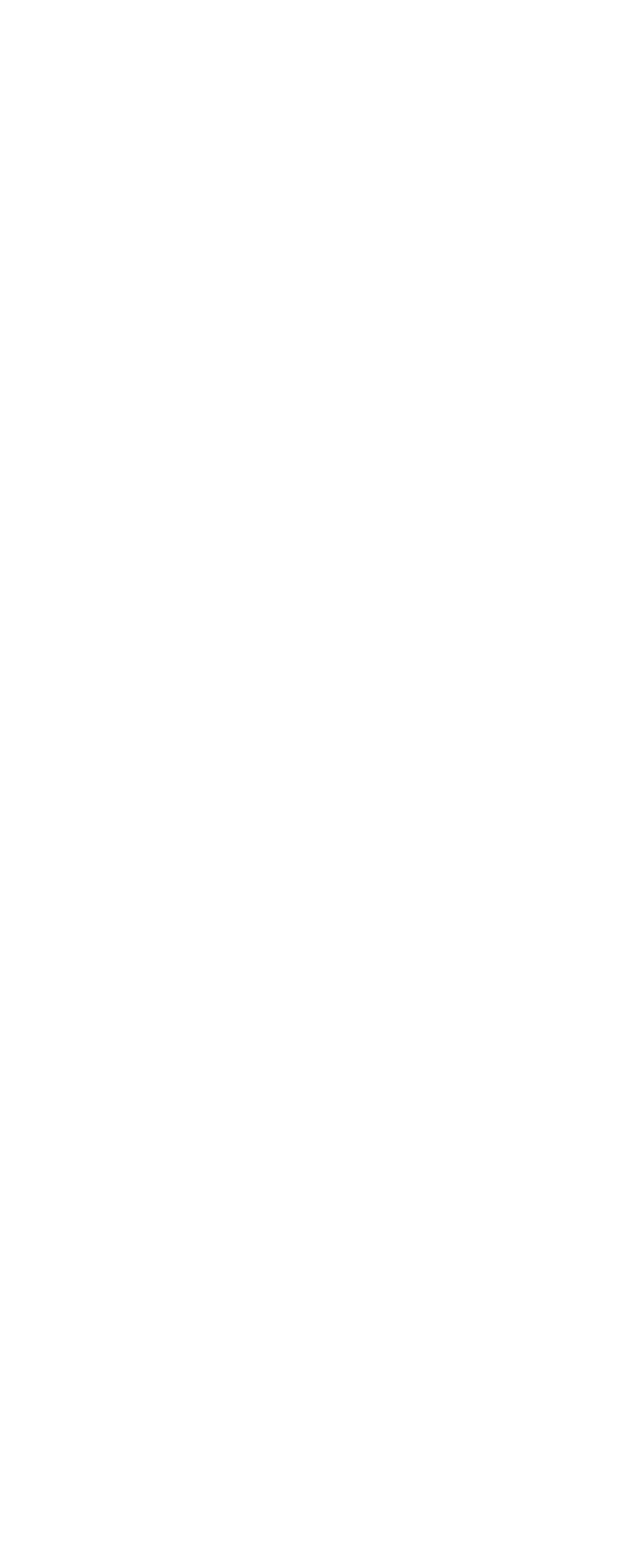
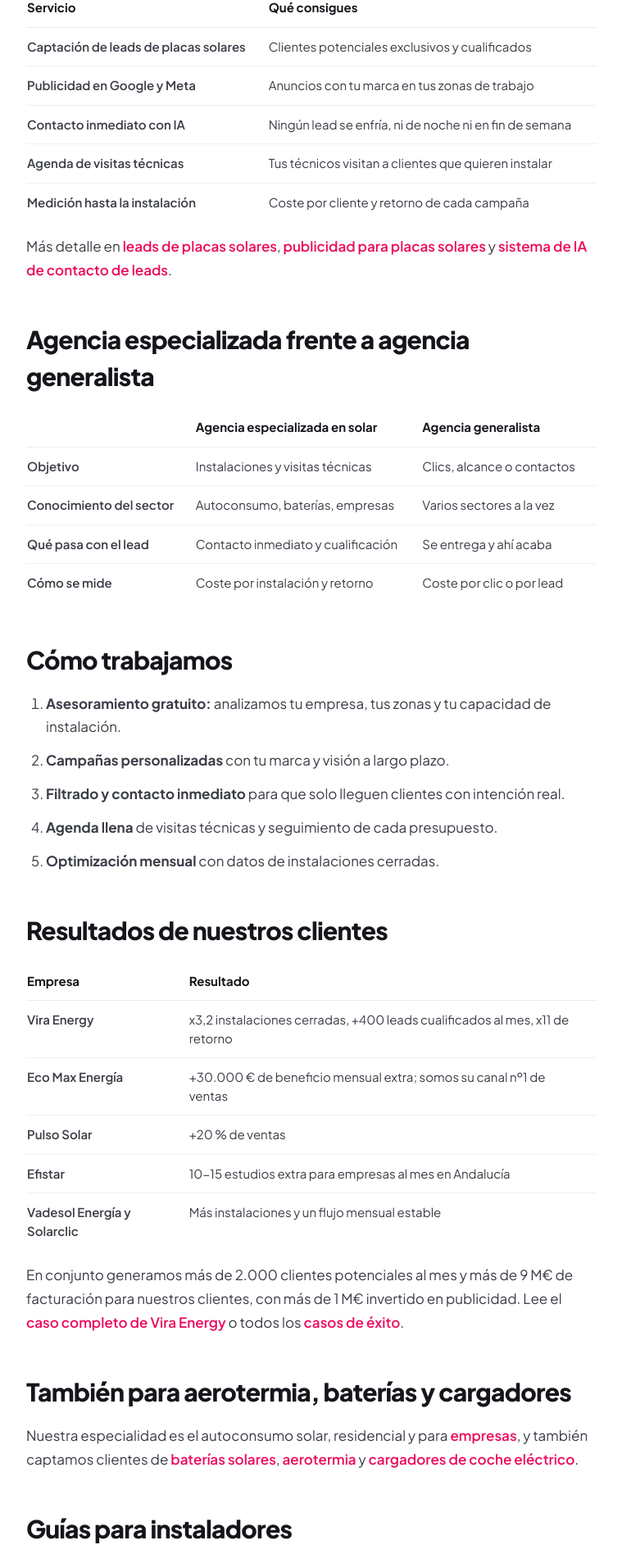
Before and after one commit to monqmedia/monqmedia-web, a Next.js app: page /agencia-marketing-placas-solares in a window 1280 px wide. Before the commit this address had no page. Shown: the part 754-2661 px from the top of the page at 82% size, without its empty margins (260-1019 px from the left). Before the commit the page ends 800 px from the top, so only its background shows below. Built offline with nearby package versions, Linux system fonts and the light colour scheme.

Commit message:
SEO: página Agencia de marketing para empresas de placas solares y medición de contactos en plan gratuito
Co-Authored-By: Claude Opus 5.5 <noreply@anthropic.com>
Claude-Session: https://claude.ai/code/session_01Qau9YZQa7YvPv1Gw7N1mwG

```diff
--- /dev/null
+++ b/app/agencia-marketing-placas-solares/page.tsx
@@ -0,0 +1,215 @@
+import type { Metadata } from "next";
+import Link from "next/link";
+import ContentPage, {
+  SITE,
+  Table,
+  a,
+  breadcrumbJsonLd,
+  faqJsonLd,
+  h2,
+  li,
+  p,
+  type Faq,
+} from "@/app/components/ContentPage";
+import RelatedPosts from "@/app/blog/RelatedPosts";
+
+const URL = `${SITE}/agencia-marketing-placas-solares`;
+const TITLE = "Agencia de marketing para empresas de placas solares";
+const DESCRIPTION =
+  "Agencia de marketing especializada en instaladores de placas solares y empresas fotovoltaicas de toda España: captación de clientes, publicidad e IA para llenar tu agenda de visitas técnicas, con garantía por contrato.";
+
+export const metadata: Metadata = {
+  title: TITLE,
+  description: DESCRIPTION,
+  alternates: { canonical: URL },
+  openGraph: {
+    title: `${TITLE} | Monq Media`,
+    description: DESCRIPTION,
+    url: URL,
+    siteName: "Monq Media",
+    locale: "es_ES",
+    type: "article",
+  },
+};
+
+const faqs: Faq[] = [
+  {
+    q: "¿Qué hace una agencia de marketing para instaladores de placas solares?",
+    a: "Consigue clientes para la empresa: diseña y gestiona la publicidad, las páginas y los formularios, filtra a los curiosos y, en nuestro caso, contacta a cada lead al momento con IA para entregar visitas técnicas agendadas. Se mide en instalaciones, no en clics.",
+  },
+  {
+    q: "¿Por qué elegir una agencia especializada en energía solar?",
+    a: "Porque conoce cómo decide el cliente de autoconsumo, qué objeciones tiene, qué zonas y mensajes funcionan y cómo coordinar los leads con la agenda de los técnicos. Una agencia generalista suele optimizar contactos; una especializada optimiza instalaciones.",
+  },
+  {
+    q: "¿Trabajáis con empresas fotovoltaicas de toda España?",
+    a: "Sí. Tenemos casos de éxito en Cataluña, Comunidad Valenciana, Madrid y Andalucía, y adaptamos cada campaña a las zonas donde trabaja tu equipo.",
+  },
+  {
+    q: "¿Qué resultados puedo esperar?",
+    a: "De media, nuestros clientes suman entre 7 y 10 instalaciones extra al mes en los primeros 60 días, y trabajamos con garantía de resultados por contrato.",
+  },
+  {
+    q: "¿Las campañas llevan mi marca?",
+    a: "Sí. Cada campaña es personalizada y respeta la marca de tu empresa, con visión a largo plazo para crear un canal de captación propio.",
+  },
+];
+
+const jsonLd = [
+  {
+    "@context": "https://schema.org",
+    "@type": "Service",
+    name: TITLE,
+    serviceType: "Agencia de marketing para instaladores de placas solares",
+    url: URL,
+    provider: { "@type": "Organization", name: "Monq Media", url: SITE },
+    areaServed: { "@type": "Country", name: "España" },
+    description: DESCRIPTION,
+  },
+  faqJsonLd(faqs),
+  breadcrumbJsonLd("Agencia de marketing para placas solares", URL),
+];
+
+export default function AgenciaMarketingPlacasSolaresPage() {
+  return (
+    <ContentPage
+      jsonLd={jsonLd}
+      crumb="Agencia de marketing para placas solares"
+      eyebrow="Agencia especializada"
+      title={TITLE}
+      updated="2026-10-26"
+      updatedLabel="26 de octubre de 2026"
+      summary={
+        <>
+          Monq Media es una agencia de marketing especializada en{" "}
+          <strong>
+            captación de clientes para instaladores de placas solares y
+            empresas fotovoltaicas
+          </strong>{" "}
+          de toda España. No vendemos clics ni contactos sueltos: llenamos la
+          agenda de visitas técnicas con leads cualificados y exclusivos, con
+          garantía de resultados por contrato.
+        </>
+      }
+      faqs={faqs}
+      ctaTitle="¿Buscas una agencia que se mida en instalaciones?"
+    >
+      <h2 className={h2}>Qué hacemos por tu empresa de energía solar</h2>
+      <Table
+        head={["Servicio", "Qué consigues"]}
+        rows={[
+          ["Captación de leads de placas solares", "Clientes potenciales exclusivos y cualificados"],
+          ["Publicidad en Google y Meta", "Anuncios con tu marca en tus zonas de trabajo"],
+          ["Contacto inmediato con IA", "Ningún lead se enfría, ni de noche ni en fin de semana"],
+          ["Agenda de visitas técnicas", "Tus técnicos visitan a clientes que quieren instalar"],
+          ["Medición hasta la instalación", "Coste por cliente y retorno de cada campaña"],
+        ]}
+      />
+      <p className={p}>
+        Más detalle en{" "}
+        <Link href="/leads-placas-solares" className={a}>
+          leads de placas solares
+        </Link>
+        ,{" "}
+        <Link href="/publicidad-placas-solares" className={a}>
+          publicidad para placas solares
+        </Link>{" "}
+        y{" "}
+        <Link href="/sistema-ia-contacto-leads" className={a}>
+          sistema de IA de contacto de leads
+        </Link>
+        .
+      </p>
+
+      <h2 className={h2}>Agencia especializada frente a agencia generalista</h2>
+      <Table
+        head={["", "Agencia especializada en solar", "Agencia generalista"]}
+        rows={[
+          ["Objetivo", "Instalaciones y visitas técnicas", "Clics, alcance o contactos"],
+          ["Conocimiento del sector", "Autoconsumo, baterías, empresas", "Varios sectores a la vez"],
+          ["Qué pasa con el lead", "Contacto inmediato y cualificación", "Se entrega y ahí acaba"],
+          ["Cómo se mide", "Coste por instalación y retorno", "Coste por clic o por lead"],
+        ]}
+      />
+
+      <h2 className={h2}>Cómo trabajamos</h2>
+      <ol className="list-decimal pl-6 space-y-3 mb-4">
+        <li className={li}>
+          <strong>Asesoramiento gratuito:</strong> analizamos tu empresa, tus
+          zonas y tu capacidad de instalación.
+        </li>
+        <li className={li}>
+          <strong>Campañas personalizadas</strong> con tu marca y visión a
+          largo plazo.
+        </li>
+        <li className={li}>
+          <strong>Filtrado y contacto inmediato</strong> para que solo lleguen
+          clientes con intención real.
+        </li>
+        <li className={li}>
+          <strong>Agenda llena</strong> de visitas técnicas y seguimiento de
+          cada presupuesto.
+        </li>
+        <li className={li}>
+          <strong>Optimización mensual</strong> con datos de instalaciones
+          cerradas.
+        </li>
+      </ol>
+
+      <h2 className={h2}>Resultados de nuestros clientes</h2>
+      <Table
+        head={["Empresa", "Resultado"]}
+        rows={[
+          ["Vira Energy", "x3,2 instalaciones cerradas, +400 leads cualificados al mes, x11 de retorno"],
+          ["Eco Max Energía", "+30.000 € de beneficio mensual extra; somos su canal nº1 de ventas"],
+          ["Pulso Solar", "+20 % de ventas"],
+          ["Efistar", "10-15 estudios extra para empresas al mes en Andalucía"],
+          ["Vadesol Energía y Solarclic", "Más instalaciones y un flujo mensual estable"],
+        ]}
+      />
+      <p className={p}>
+        En conjunto generamos más de 2.000 clientes potenciales al mes y más
+        de 9 M€ de facturación para nuestros clientes, con más de 1 M€
+        invertido en publicidad. Lee el{" "}
+        <Link href="/casos-de-exito/vira-energy" className={a}>
+          caso completo de Vira Energy
+        </Link>{" "}
+        o todos los{" "}
+        <Link href="/casos-de-exito" className={a}>
+          casos de éxito
+        </Link>
+        .
+      </p>
+
+      <h2 className={h2}>También para aerotermia, baterías y cargadores</h2>
+      <p className={p}>
+        Nuestra especialidad es el autoconsumo solar, residencial y para{" "}
+        <Link href="/leads-autoconsumo-empresas" className={a}>
+          empresas
+        </Link>
+        , y también captamos clientes de{" "}
+        <Link href="/leads-baterias-solares" className={a}>
+          baterías solares
+        </Link>
+        ,{" "}
+        <Link href="/leads-aerotermia" className={a}>
+          aerotermia
+        </Link>{" "}
+        y{" "}
+        <Link href="/leads-cargadores-coche-electrico" className={a}>
+          cargadores de coche eléctrico
+        </Link>
+        .
+      </p>
+
+      <RelatedPosts
+        title="Guías para instaladores"
+        slugs={[
+          "que-pedir-a-una-agencia-de-marketing-para-instaladores-solares",
+          "marketing-para-empresas-fotovoltaicas",
+          "por-que-fallan-las-campanas-de-una-instaladora-solar",
+        ]}
+      />
+    </ContentPage>
+  );
+}
--- a/app/blog/que-pedir-a-una-agencia-de-marketing-para-instaladores-solares/page.tsx
+++ b/app/blog/que-pedir-a-una-agencia-de-marketing-para-instaladores-solares/page.tsx
@@ -129,8 +129,11 @@ export default function Article() {
 
       <h2 className={h2}>Cómo respondemos en Monq Media</h2>
       <p className={p}>
-        Somos una agencia especializada en captación de clientes para empresas
-        de placas solares. Trabajamos con{" "}
+        Somos una{" "}
+        <Link href="/agencia-marketing-placas-solares" className={a}>
+          agencia de marketing especializada en empresas de placas solares
+        </Link>
+        , centrada en la captación de clientes. Trabajamos con{" "}
         <Link href="/leads-placas-solares" className={a}>
           leads cualificados y exclusivos
         </Link>
--- a/app/components/ContactTracker.tsx
+++ b/app/components/ContactTracker.tsx
@@ -1,11 +1,13 @@
 "use client";
 
 import { useEffect } from "react";
-import { track } from "@vercel/analytics";
+import { pageview, track } from "@vercel/analytics";
 
 // Registra en Vercel Analytics los clics de contacto (teléfono, email,
 // WhatsApp) y los CTA hacia #contacto, con la página de origen. Así se puede
-// medir qué páginas traen contactos sin tocar cada enlace.
+// medir qué páginas traen contactos sin tocar cada enlace. Los eventos
+// personalizados requieren plan Pro, así que además se envía una página
+// virtual /_contacto/<tipo><página> que sí aparece en el plan gratuito.
 export default function ContactTracker() {
   useEffect(() => {
     const onClick = (e: MouseEvent) => {
@@ -22,10 +24,10 @@ export default function ContactTracker() {
               ? "cta"
               : null;
       if (!type) return;
-      track(type === "cta" ? "CTA contacto" : "Contacto", {
-        tipo: type,
-        pagina: window.location.pathname,
-      });
+      const pagina = window.location.pathname;
+      track(type === "cta" ? "CTA contacto" : "Contacto", { tipo: type, pagina });
+      const virtual = `/_contacto/${type}${pagina === "/" ? "" : pagina}`;
+      pageview({ route: virtual, path: virtual });
     };
     document.addEventListener("click", onClick);
     return () => document.removeEventListener("click", onClick);
--- a/app/components/Footer.tsx
+++ b/app/components/Footer.tsx
@@ -24,6 +24,9 @@ export default function Footer() {
         </Link>
         <Link href="/casos-de-exito" className="text-[12.5px] hover:text-white transition-colors">
           Casos de éxito
+        </Link>
+        <Link href="/agencia-marketing-placas-solares" className="text-[12.5px] hover:text-white transition-colors">
+          Agencia de marketing solar
         </Link>
         <Link href="/publicidad-placas-solares" className="text-[12.5px] hover:text-white transition-colors">
           Publicidad para placas solares
--- a/app/sitemap.ts
+++ b/app/sitemap.ts
@@ -52,6 +52,12 @@ export default function sitemap(): MetadataRoute.Sitemap {
       priority: 0.7,
     },
     {
+      url: `${BASE_URL}/agencia-marketing-placas-solares`,
+      lastModified: new Date("2026-10-26"),
+      changeFrequency: "monthly",
+      priority: 0.9,
+    },
+    {
       url: `${BASE_URL}/casos-de-exito/vira-energy`,
       lastModified: new Date("2026-10-25"),
       changeFrequency: "monthly",
```
Also changed, not shown: public/llms.txt, 1 other file (tests, documents, lock files or other folders).
